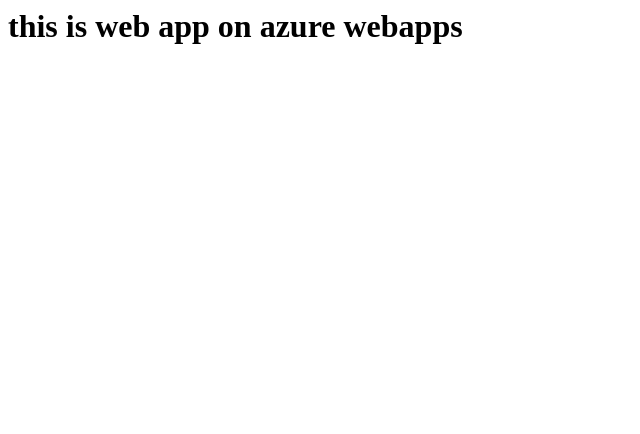
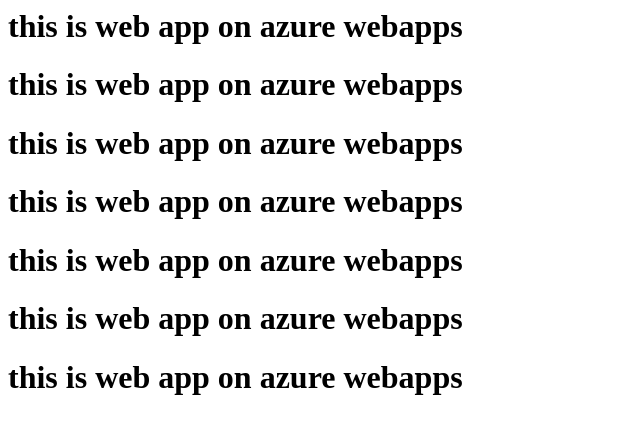
Before and after one commit to pkvanda/myrepo, a plain HTML site: page index.html in a window 1280 px wide. Shown: the whole page, without its empty margins (0-640 px from the left). Drawn offline with Linux system fonts and the light colour scheme.

Commit message:
Update index.html

```diff
--- a/index.html
+++ b/index.html
@@ -1 +1,6 @@
 <h1> this is web app on azure webapps <h1>
+<h1> this is web app on azure webapps <h1>
+  <h1> this is web app on azure webapps <h1>
+    <h1> this is web app on azure webapps <h1>
+      <h1> this is web app on azure webapps <h1><h1> this is web app on azure webapps <h1>
+        <h1> this is web app on azure webapps <h1>
```
